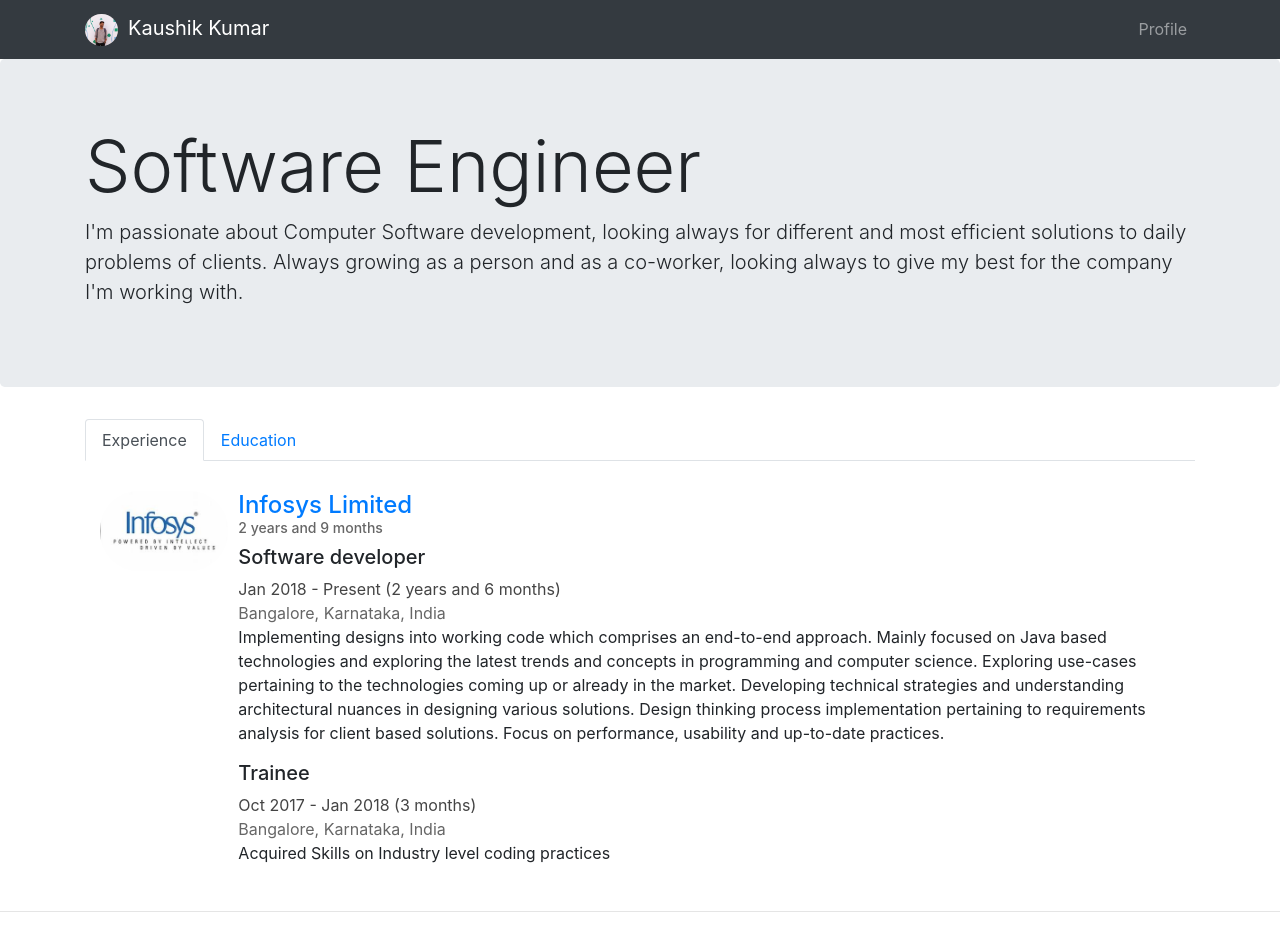
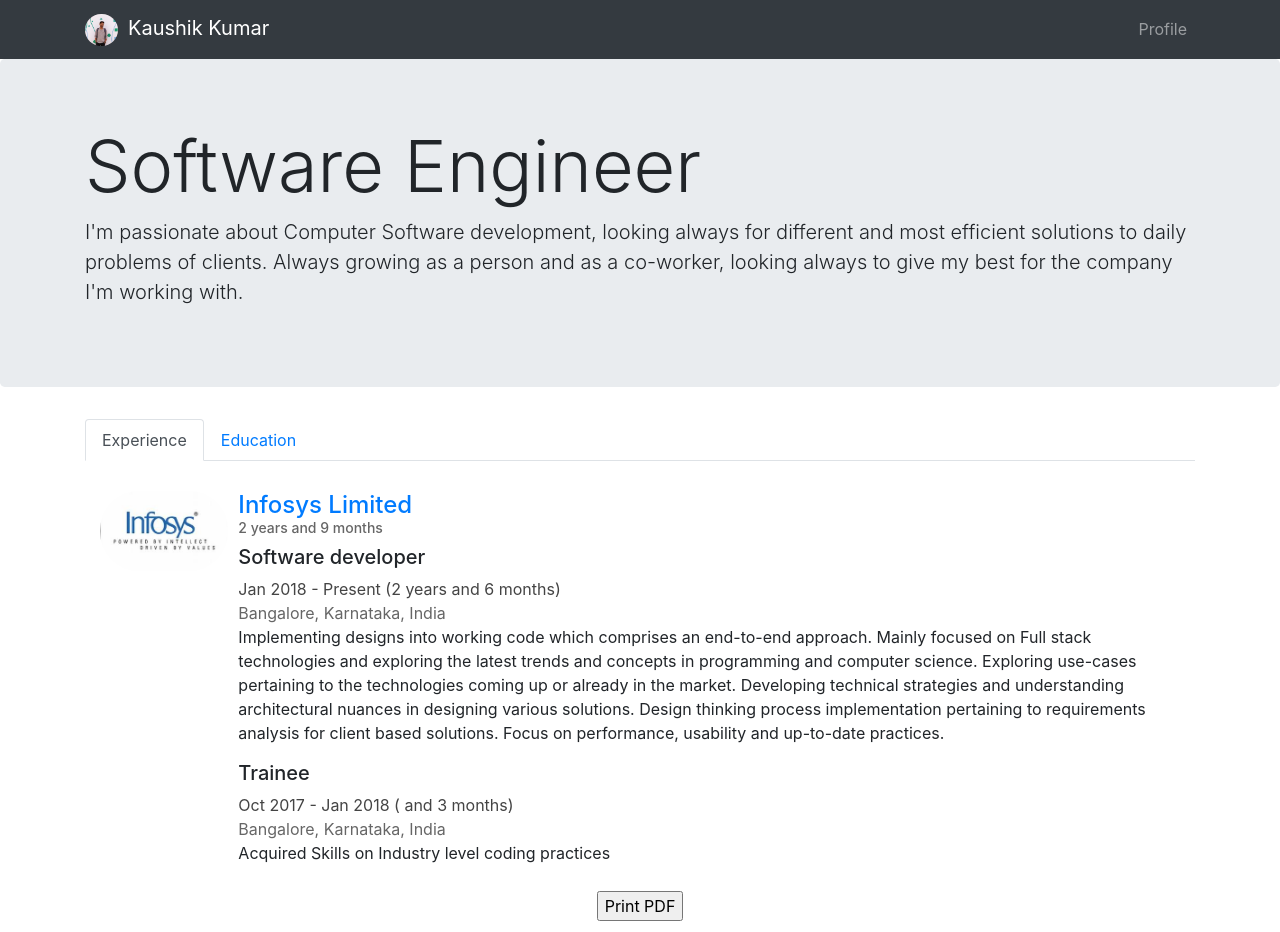
Before and after one commit to Kaushik09909/Portfolio, a React (Create React App) app: page / in a window 1280 px wide. Shown: the top 932 px of the page. Built offline with nearby package versions, Linux system fonts and the light colour scheme.

Commit message:
fixed date precision

```diff
--- a/src/MyProfile.json
+++ b/src/MyProfile.json
@@ -19,8 +19,8 @@
         "roles": [
           {
             "title": "Software developer",
-            "description": "Implementing designs into working code which comprises an end-to-end approach. Mainly focused on Java based technologies and exploring the latest trends and concepts in programming and computer science. Exploring use-cases pertaining to the technologies coming up or already in the market. Developing technical strategies and understanding architectural nuances in designing various solutions. Design thinking process implementation pertaining to requirements analysis for client based solutions. Focus on performance, usability and up-to-date practices.",
-            "startDate": "2018-01-26",
+            "description": "Implementing designs into working code which comprises an end-to-end approach. Mainly focused on Full stack technologies and exploring the latest trends and concepts in programming and computer science. Exploring use-cases pertaining to the technologies coming up or already in the market. Developing technical strategies and understanding architectural nuances in designing various solutions. Design thinking process implementation pertaining to requirements analysis for client based solutions. Focus on performance, usability and up-to-date practices.",
+            "startDate": "2018-01-25",
             "currentJob": true,
             "location": "Bangalore, Karnataka, India"
           },
--- a/src/components/Education.js
+++ b/src/components/Education.js
@@ -5,25 +5,6 @@ import axios from 'axios';
 import MyProfile from '../MyProfile';
 
 class Education extends React.Component {
-
-  printPDF() {
-    console.log("hello");
-    axios.get('http://localhost:8080/getpdf1'
-    , {
-            responseType: 'blob'
-    }
-    )
-    .then(response => {
-      const li = response.data;
-      console.log(li);
-      // const f = new Uint8Array(response.data);
-      // console.log(f)
-      const l = new Blob([response.data], { type: 'application/pdf' });
-      const fileURL = URL.createObjectURL(l);
-      window.open(fileURL);
-    })
-    .catch(() => console.log("Can’t access url. Blocked by browser?"))
-  }
 
   render() {
     return <Container>
@@ -68,9 +49,6 @@ class Education extends React.Component {
           })}
         </Col>
       </Row>
-      <Row>
-        <input type="button" style={{ margin: 'auto' }} onClick={() => this.printPDF()} value="Print PDF" />
-      </Row>
       {/* <br/>
       <br/>
       <Row>
--- a/src/components/Experience.js
+++ b/src/components/Experience.js
@@ -7,7 +7,7 @@ import { Media } from "reactstrap";
 function getDuration(duration) {
   const years = parseInt(duration / 12);
   const months = (duration > 12)? duration % 12 : duration
-  return (years > 0? years + " year" + (years > 1? "s": "") + " and " : "") + (months > 0? months + " month" + (months > 1? "s": "") : "");
+  return (years > 0? years + " year" + (years > 1? "s": "") : "") + (months > 0? " and " + months + " month" + (months > 1? "s": "") : "");
 };
 
 class Experience extends React.Component {
@@ -22,7 +22,7 @@ class Experience extends React.Component {
               const startDate = moment(role.startDate);
               const timeEnd = moment(role.currentJob ? new Date() : new Date(role.endDate));
               const duration = moment.duration(timeEnd.diff(startDate));
-              return Number(cnt) + Number(duration.asMonths().toPrecision(1));
+              return Number(cnt) + Number(duration.asMonths().toFixed());
             }, 0);
 
             return (
@@ -40,7 +40,8 @@ class Experience extends React.Component {
                     {experience.roles.map(function (role, i) {
                       const startDate = moment(role.startDate);
                       const timeEnd = moment(role.currentJob ? new Date() : new Date(role.endDate));
-                      const duration = Number(moment.duration(timeEnd.diff(startDate)).asMonths().toPrecision(1));
+                      let yearsDiff = timeEnd.year - startDate.year;
+                      const duration = Number(moment.duration(timeEnd.diff(startDate)).asMonths().toFixed());
 
                       return <div key={i}>
                         <h5>{role.title}</h5>
--- a/src/components/Profile.js
+++ b/src/components/Profile.js
@@ -1,9 +1,10 @@
 import React from 'react';
-import {Jumbotron, Container, TabContent, TabPane, Nav, NavItem, NavLink } from "reactstrap";
+import {Jumbotron, Container, TabContent, TabPane, Nav, NavItem, NavLink, Row } from "reactstrap";
 import classnames from 'classnames';
 import Experience from "./Experience";
 import Education from './Education'
 import MyProfile from '../MyProfile.json'
+import Axios from 'axios';
 
 class Profile extends React.Component {
   constructor(props) {
@@ -21,6 +22,25 @@ class Profile extends React.Component {
         activeTab: tab
       });
     }
+  }
+
+  printPDF() {
+    console.log("hello");
+    Axios.get('http://localhost:8080/getpdf1'
+    , {
+            responseType: 'blob'
+    }
+    )
+    .then(response => {
+      const li = response.data;
+      console.log(li);
+      // const f = new Uint8Array(response.data);
+      // console.log(f)
+      const l = new Blob([response.data], { type: 'application/pdf' });
+      const fileURL = URL.createObjectURL(l);
+      window.open(fileURL);
+    })
+    .catch(() => console.log("Can’t access url. Blocked by browser?"))
   }
 
   render() {
@@ -55,6 +75,9 @@ class Profile extends React.Component {
             <Education/>
           </TabPane>
         </TabContent>
+        <Row>
+          <input type="button" style={{ margin: 'auto' }} onClick={() => this.printPDF()} value="Print PDF" />
+        </Row>
       </Container>
     </div>;
   }
```
Also changed, not shown: 1 other file (tests, documents, lock files or other folders).
